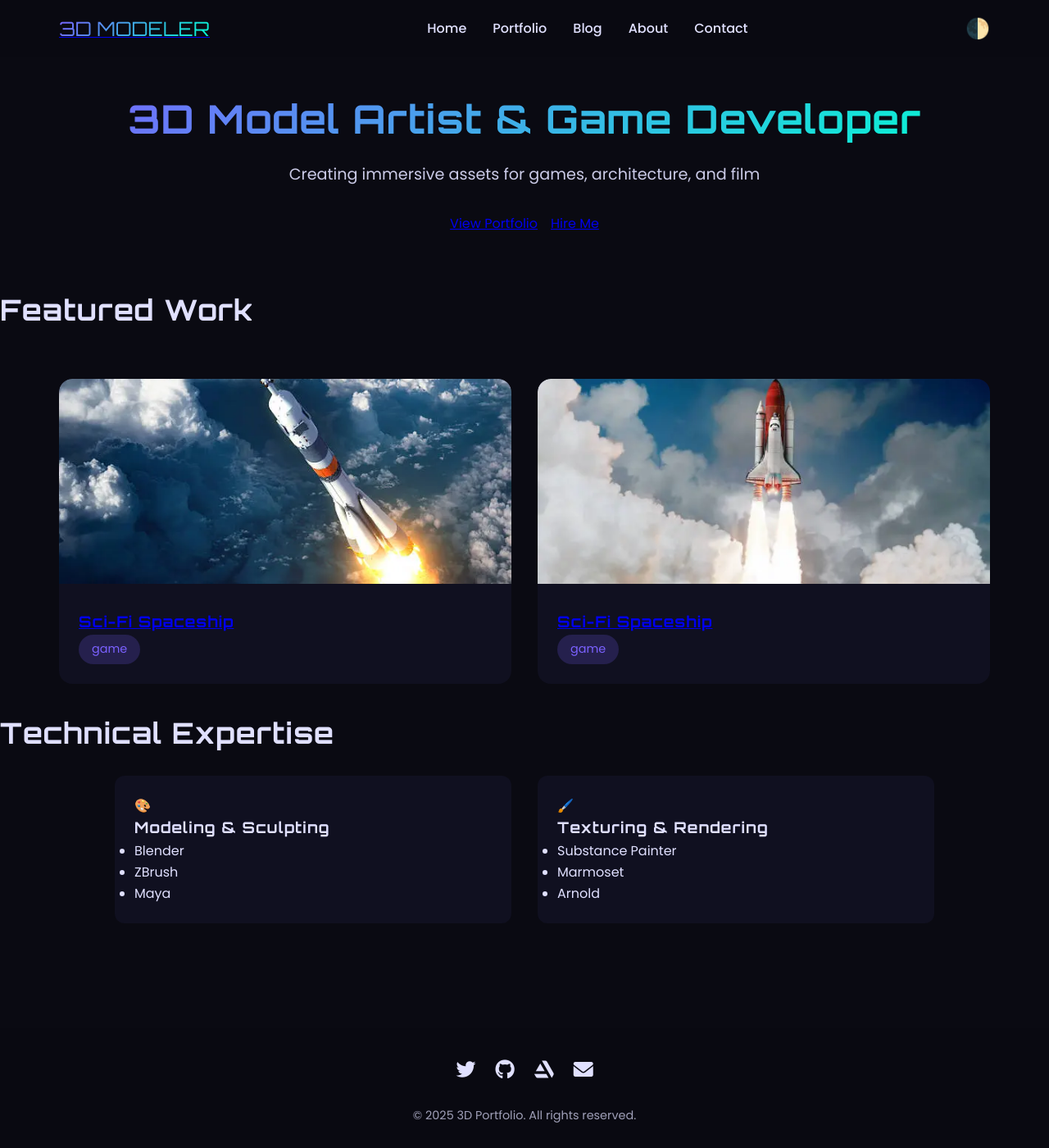
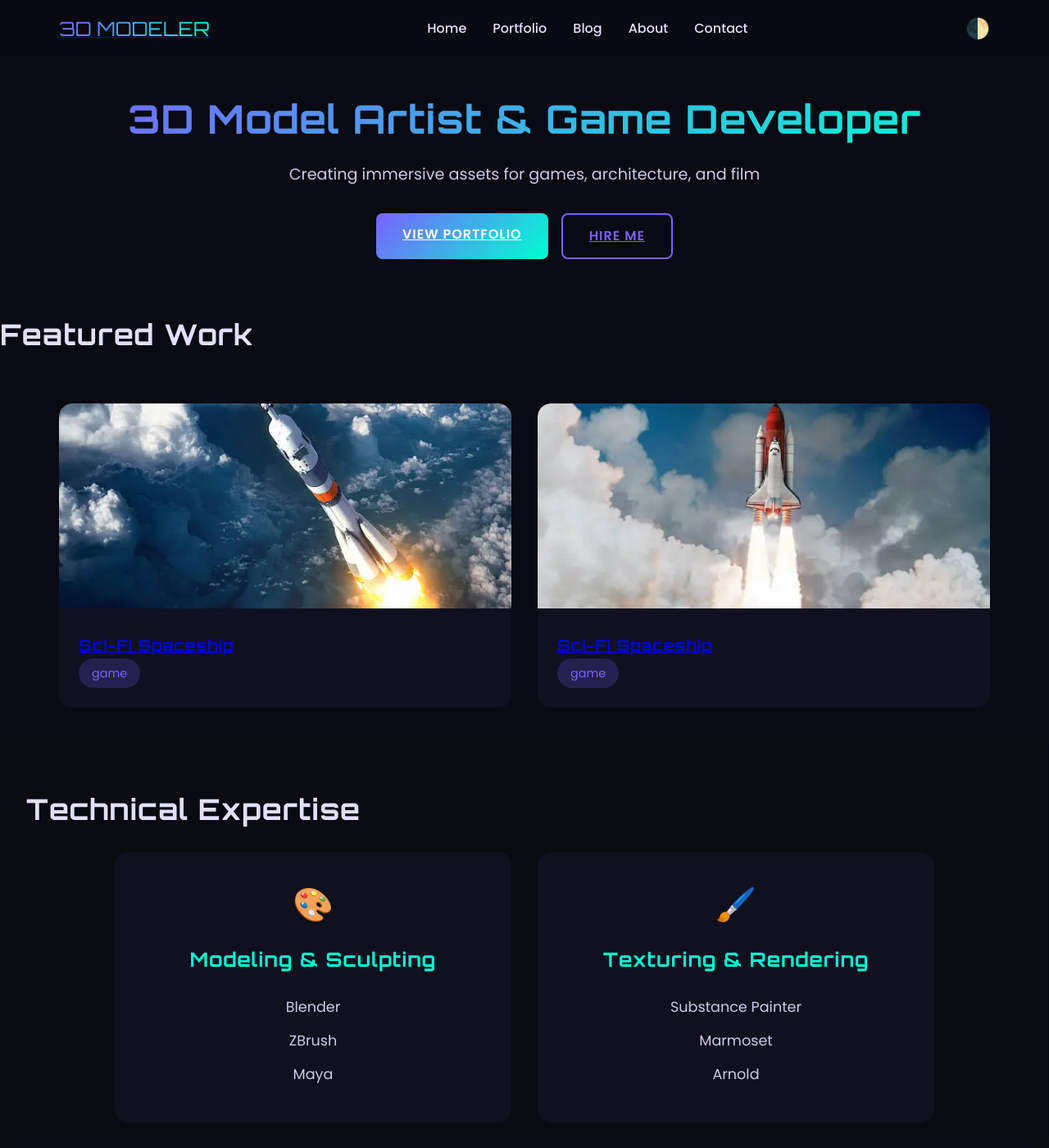
Before and after one commit to FaseehRizwan/portfolio, a Jekyll site: the page built from index.html, in a window 1280 px wide and 1400 px high, scrolled down 204 px. Shown: the whole window at 82% size. Built offline with Jekyll 4.4.1, drawn with Linux system fonts in a browser that asks for light colours.

Commit message:
Update style.css

```diff
--- a/assets/css/style.css
+++ b/assets/css/style.css
@@ -124,6 +124,41 @@ p {
   margin-top: 2rem;
 }
 
+/* Primary Button */
+.btn-primary {
+  background: var(--accent-gradient);
+  color: white;
+  border: none;
+  padding: 0.8rem 2rem;
+  border-radius: 8px;
+  font-weight: 600;
+  text-transform: uppercase;
+  letter-spacing: 1px;
+  transition: transform 0.3s ease, box-shadow 0.3s ease;
+}
+
+.btn-primary:hover {
+  transform: translateY(-2px);
+  box-shadow: 0 4px 12px rgba(123, 97, 255, 0.3);
+}
+
+/* Secondary Button */
+.btn-secondary {
+  background: transparent;
+  color: var(--accent-1);
+  border: 2px solid var(--accent-1);
+  padding: 0.8rem 2rem;
+  border-radius: 8px;
+  font-weight: 600;
+  text-transform: uppercase;
+  letter-spacing: 1px;
+  transition: background 0.3s ease, color 0.3s ease;
+}
+
+.btn-secondary:hover {
+  background: var(--accent-1);
+  color: white;
+}
 .btn-gradient {
   background: var(--accent-gradient);
   border: 2px solid transparent;
@@ -134,10 +169,16 @@ p {
   border: 2px solid var(--accent-1);
 }
 
-/* Skills Grid */
+/* Skills Section */
+.skills {
+  padding: 4rem 2rem;
+  background: rgba(10, 10, 18, 0.8);
+  backdrop-filter: blur(8px);
+}
+
 .skills-grid {
   display: grid;
-  grid-template-columns: repeat(auto-fit, minmax(250px, 1fr));
+  grid-template-columns: repeat(auto-fit, minmax(280px, 1fr));
   gap: 2rem;
   max-width: 1000px;
   margin: 0 auto;
@@ -145,8 +186,36 @@ p {
 
 .skill-card {
   background: rgba(32, 32, 64, 0.3);
-  padding: 1.5rem;
-  border-radius: 12px;
+  padding: 2rem;
+  border-radius: 16px;
+  text-align: center;
+  transition: transform 0.3s ease;
+}
+
+.skill-card:hover {
+  transform: translateY(-8px);
+}
+
+.skill-icon {
+  font-size: 2.5rem;
+  margin-bottom: 1rem;
+}
+
+.skill-card h3 {
+  font-size: 1.5rem;
+  margin-bottom: 1.5rem;
+  color: var(--accent-2);
+}
+
+.skill-card ul {
+  list-style: none;
+  padding: 0;
+}
+
+.skill-card li {
+  margin-bottom: 0.8rem;
+  font-size: 1.1rem;
+  color: rgba(224, 224, 255, 0.9);
 }
 
 /* === Hero Section === */
@@ -428,3 +497,50 @@ body[data-theme="light"] {
   --text-dark: #1a1a2c;
   --text-light: #e0e0ff;
 }
+
+/* Contact Section */
+.contact-section {
+  padding: 4rem 2rem;
+  max-width: 800px;
+  margin: 0 auto;
+}
+
+.contact-form {
+  background: rgba(32, 32, 64, 0.3);
+  padding: 2rem;
+  border-radius: 16px;
+}
+
+.form-group {
+  margin-bottom: 1.5rem;
+}
+
+.form-group label {
+  display: block;
+  margin-bottom: 0.5rem;
+  font-weight: 500;
+  color: var(--accent-2);
+}
+
+.form-group input,
+.form-group textarea {
+  width: 100%;
+  padding: 0.8rem;
+  border: 2px solid rgba(123, 97, 255, 0.3);
+  border-radius: 8px;
+  background: rgba(10, 10, 18, 0.5);
+  color: var(--text-dark);
+  font-size: 1rem;
+  transition: border-color 0.3s ease;
+}
+
+.form-group input:focus,
+.form-group textarea:focus {
+  border-color: var(--accent-1);
+  outline: none;
+}
+
+.contact-form .btn-primary {
+  width: 100%;
+  margin-top: 1rem;
+}
```
